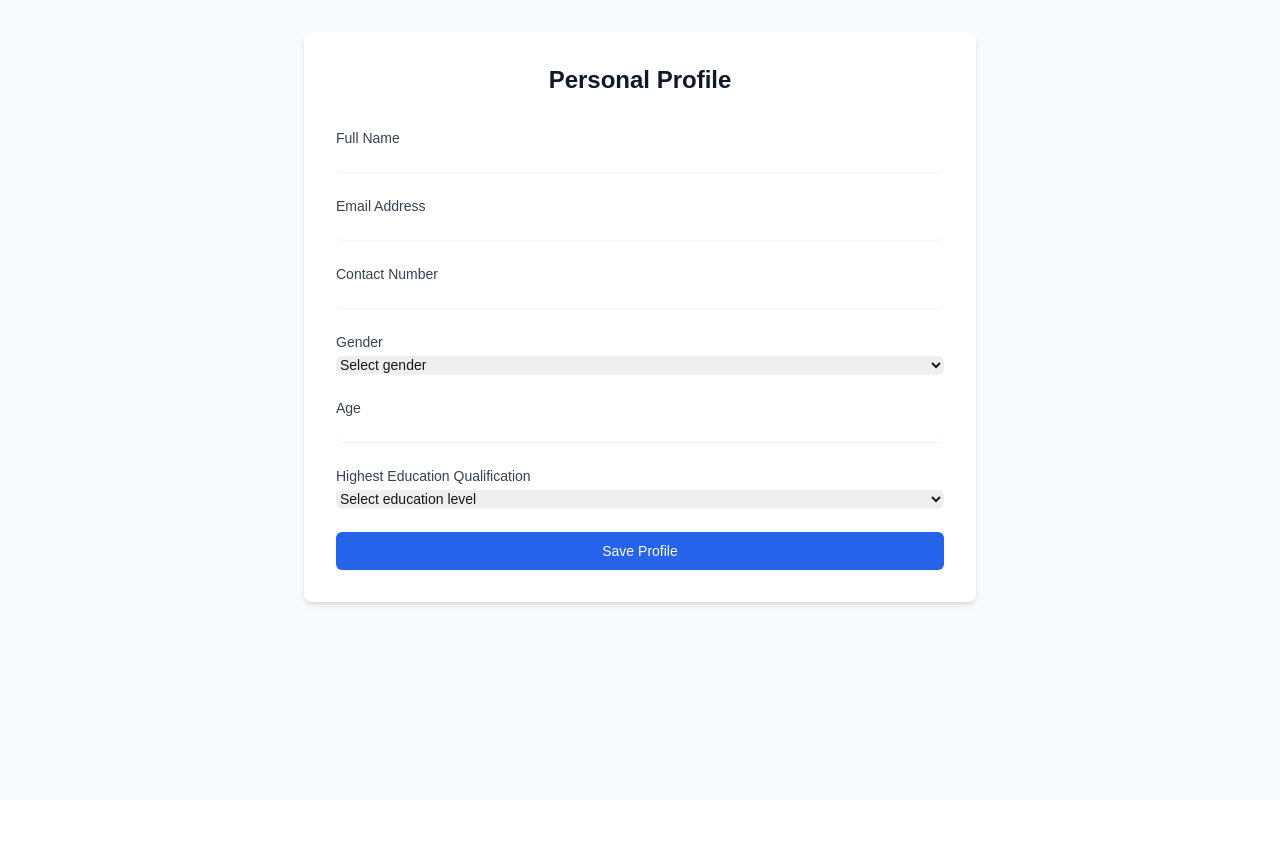
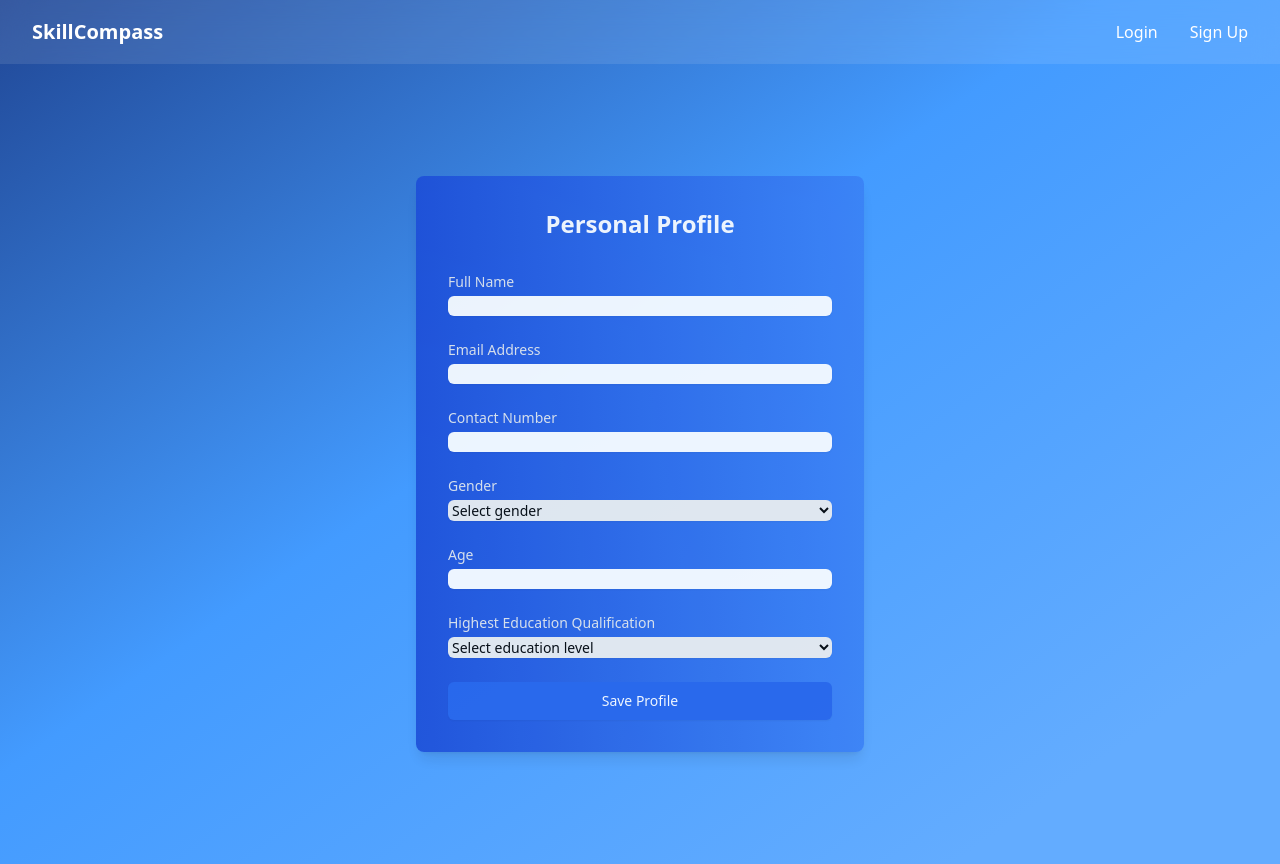
Before and after one commit to lavanyajain14/skillcompass, a Next.js app: page /pages/profile in a window 1280 px wide. Before the commit the page ends 800 px from the top, so only its background shows below. Built offline with nearby package versions, Linux system fonts and the light colour scheme.

Commit message:
feat:added backgrounf and navbar to welcome and profile page

```diff
--- a/package.json
+++ b/package.json
@@ -10,6 +10,7 @@
   },
   "dependencies": {
     "@headlessui/react": "^2.2.0",
+    "@huggingface/inference": "^3.1.5",
     "gsap": "^3.12.7",
     "lucide-react": "^0.474.0",
     "next": "15.1.6",
--- a/src/app/pages/profile/page.js
+++ b/src/app/pages/profile/page.js
@@ -1,6 +1,7 @@
 'use client';
 
-import { useState } from 'react';
+import { useState, useEffect } from 'react';
+import Link from 'next/link';
 
 export default function ProfilePage() {
   const [formData, setFormData] = useState({
@@ -14,6 +15,7 @@ export default function ProfilePage() {
 
   const [errors, setErrors] = useState({});
   const [submitStatus, setSubmitStatus] = useState('');
+  const [scrollY, setScrollY] = useState(0);
 
   const educationLevels = [
     'High School',
@@ -23,6 +25,32 @@ export default function ProfilePage() {
     'Diploma',
     'Other'
   ];
+
+  useEffect(() => {
+    const handleScroll = () => {
+      setScrollY(window.scrollY);
+    };
+
+    window.addEventListener('scroll', handleScroll);
+    return () => window.removeEventListener('scroll', handleScroll);
+  }, []);
+
+  const getGradientStyle = () => {
+    const gradientColors = [
+      { color: '#204796', position: '0%' },
+      { color: '#3271CA', position: '22%' },
+      { color: '#439BFF', position: '44%' },
+      { color: '#63ACFF', position: '87%' }
+    ];
+
+    const scrollProgress = Math.min(scrollY / 500, 1);
+    const adjustedPositions = gradientColors.map(({ color, position }) => {
+      const pos = parseFloat(position) + (scrollProgress * 10);
+      return `${color} ${pos}%`;
+    });
+
+    return `linear-gradient(145deg, ${adjustedPositions.join(', ')})`;
+  };
 
   const validateForm = () => {
     const newErrors = {};
@@ -49,8 +77,8 @@ export default function ProfilePage() {
 
     if (!formData.age.trim()) {
       newErrors.age = 'Age is required';
-    } else if (isNaN(formData.age) || parseInt(formData.age) < 0) {
-      newErrors.age = 'Invalid age';
+    } else if (isNaN(formData.age) || parseInt(formData.age) < 0 || parseInt(formData.age) > 99) {
+      newErrors.age = 'Invalid age (must be between 0 and 99)';
     }
 
     if (!formData.education) {
@@ -89,17 +117,40 @@ export default function ProfilePage() {
   };
 
   return (
-    <div className="min-h-screen bg-gray-50 py-8 px-4 sm:px-6 lg:px-8">
-      <div className="max-w-2xl mx-auto">
-        <div className="bg-white rounded-lg shadow-md p-6 sm:p-8">
-          <h2 className="text-2xl font-bold text-center text-gray-900 mb-8">
+    <div
+      className="min-h-screen bg-cover bg-center bg-fixed text-white font-sans"
+      style={{ background: getGradientStyle() }}
+    >
+      {/* Navbar with gradient */}
+      <nav className="sticky top-0 z-50 backdrop-blur-md bg-white/10 transition-all duration-300">
+        <div className="max-w-7xl mx-auto px-4 sm:px-6 lg:px-8">
+          <div className="flex justify-between items-center h-16">
+            <Link href="/" className="text-xl font-bold">
+              SkillCompass
+            </Link>
+            <div className="space-x-8">
+              <Link href="/login" className="text-white hover:text-indigo-200 transition duration-300">
+                Login
+              </Link>
+              <Link href="/signup" className="text-white hover:text-indigo-200 transition duration-300">
+                Sign Up
+              </Link>
+            </div>
+          </div>
+        </div>
+      </nav>
+
+      {/* Profile Overlay */}
+      <div className="flex items-center justify-center min-h-screen">
+        <div className="bg-gradient-to-r from-blue-700 to-blue-500 rounded-lg shadow-lg p-6 sm:p-8 max-w-md w-full opacity-90">
+          <h2 className="text-2xl font-bold text-center text-white mb-8">
             Personal Profile
           </h2>
 
           <form onSubmit={handleSubmit} className="space-y-6">
             {/* Name Field */}
             <div>
-              <label htmlFor="name" className="block text-sm font-medium text-gray-700">
+              <label htmlFor="name" className="block text-sm font-medium text-gray-200">
                 Full Name
               </label>
               <input
@@ -112,7 +163,7 @@ export default function ProfilePage() {
                   errors.name
                     ? 'border-red-300 focus:border-red-500 focus:ring-red-500'
                     : 'border-gray-300 focus:border-blue-500 focus:ring-blue-500'
-                } sm:text-sm`}
+                } sm:text-sm text-black`} // Added text-black class here
               />
               {errors.name && (
                 <p className="mt-1 text-sm text-red-600">{errors.name}</p>
@@ -121,7 +172,7 @@ export default function ProfilePage() {
 
             {/* Email Field */}
             <div>
-              <label htmlFor="email" className="block text-sm font-medium text-gray-700">
+              <label htmlFor="email" className="block text-sm font-medium text-gray-200">
                 Email Address
               </label>
               <input
@@ -134,7 +185,7 @@ export default function ProfilePage() {
                   errors.email
                     ? 'border-red-300 focus:border-red-500 focus:ring-red-500'
                     : 'border-gray-300 focus:border-blue-500 focus:ring-blue-500'
-                } sm:text-sm`}
+                } sm:text-sm text-black`} // Added text-black class here
               />
               {errors.email && (
                 <p className="mt-1 text-sm text-red-600">{errors.email}</p>
@@ -143,7 +194,7 @@ export default function ProfilePage() {
 
             {/* Contact Field */}
             <div>
-              <label htmlFor="contact" className="block text-sm font-medium text-gray-700">
+              <label htmlFor="contact" className="block text-sm font-medium text-gray-200">
                 Contact Number
               </label>
               <input
@@ -156,7 +207,7 @@ export default function ProfilePage() {
                   errors.contact
                     ? 'border-red-300 focus:border-red-500 focus:ring-red-500'
                     : 'border-gray-300 focus:border-blue-500 focus:ring-blue-500'
-                } sm:text-sm`}
+                } sm:text-sm text-black`} // Added text-black class here
               />
               {errors.contact && (
                 <p className="mt-1 text-sm text-red-600">{errors.contact}</p>
@@ -165,7 +216,7 @@ export default function ProfilePage() {
 
             {/* Gender Field */}
             <div>
-              <label htmlFor="gender" className="block text-sm font-medium text-gray-700">
+              <label htmlFor="gender" className="block text-sm font-medium text-gray-200">
                 Gender
               </label>
               <select
@@ -177,7 +228,7 @@ export default function ProfilePage() {
                   errors.gender
                     ? 'border-red-300 focus:border-red-500 focus:ring-red-500'
                     : 'border-gray-300 focus:border-blue-500 focus:ring-blue-500'
-                } sm:text-sm`}
+                } sm:text-sm text-black`} // Added text-black class here
               >
                 <option value="">Select gender</option>
                 <option value="male">Male</option>
@@ -191,20 +242,21 @@ export default function ProfilePage() {
 
             {/* Age Field */}
             <div>
-              <label htmlFor="age" className="block text-sm font-medium text-gray-700">
+              <label htmlFor="age" className="block text-sm font-medium text-gray-200">
                 Age
               </label>
               <input
-                type="number"
+                type="text" // Keep as text to allow free input
                 id="age"
                 name="age"
                 value={formData.age}
                 onChange={handleChange}
+                maxLength={2} // Restrict to 2 digits
                 className={`mt-1 block w-full rounded-md shadow-sm ${
                   errors.age
                     ? 'border-red-300 focus:border-red-500 focus:ring-red-500'
                     : 'border-gray-300 focus:border-blue-500 focus:ring-blue-500'
-                } sm:text-sm`}
+                } sm:text-sm text-black`} // Added text-black class here
               />
               {errors.age && (
                 <p className="mt-1 text-sm text-red-600">{errors.age}</p>
@@ -213,7 +265,7 @@ export default function ProfilePage() {
 
             {/* Education Field */}
             <div>
-              <label htmlFor="education" className="block text-sm font-medium text-gray-700">
+              <label htmlFor="education" className="block text-sm font-medium text-gray-200">
                 Highest Education Qualification
               </label>
               <select
@@ -225,7 +277,7 @@ export default function ProfilePage() {
                   errors.education
                     ? 'border-red-300 focus:border-red-500 focus:ring-red-500'
                     : 'border-gray-300 focus:border-blue-500 focus:ring-blue-500'
-                } sm:text-sm`}
+                } sm:text-sm text-black`} // Added text-black class here
               >
                 <option value="">Select education level</option>
                 {educationLevels.map((level) => (
--- a/src/app/pages/welcome/page.js
+++ b/src/app/pages/welcome/page.js
@@ -1,5 +1,5 @@
 'use client';
-import React from 'react';
+import React, { useEffect, useState } from 'react';
 import Link from 'next/link';
 
 const features = [
@@ -12,8 +12,8 @@ const features = [
     description: "Discover and develop the skills that will take you where you want to go."
   },
   {
-    title: "Professional Network",
-    description: "Connect with mentors and peers who can help guide your journey."
+    title: "Portfolio based project",
+    description: "Discover project ideas based on your current skills and receive suggestions for new skills to enhance your expertise."
   },
   {
     title: "Track Your Progress",
@@ -48,57 +48,91 @@ const aboutCards = [
 ];
 
 const Welcome = () => {
-  const allCards = [...aboutCards, ...aboutCards]; // Duplicate cards for continuous scroll
+  const [scrollY, setScrollY] = useState(0);
+  const allCards = [...aboutCards, ...aboutCards];
+
+  useEffect(() => {
+    const handleScroll = () => {
+      setScrollY(window.scrollY);
+    };
+
+    window.addEventListener('scroll', handleScroll);
+    return () => window.removeEventListener('scroll', handleScroll);
+  }, []);
+
+  const getGradientStyle = () => {
+    const gradientColors = [
+      { color: '#204796', position: '0%' },
+      { color: '#3271CA', position: '22%' },
+      { color: '#439BFF', position: '44%' },
+      { color: '#63ACFF', position: '87%' }
+    ];
+
+    const scrollProgress = Math.min(scrollY / 500, 1);
+    const adjustedPositions = gradientColors.map(({ color, position }) => {
+      const pos = parseFloat(position) + (scrollProgress * 10);
+      return `${color} ${pos}%`;
+    });
+
+    return `linear-gradient(145deg, ${adjustedPositions.join(', ')})`;
+  };
 
   return (
-    <div className="bg-gradient-to-br from-[#1a365d] to-[#1e40af] min-h-screen bg-cover bg-center bg-fixed text-white font-sans">
-      {/* Navbar */}
-      <nav className="flex justify-between items-center p-4 bg-white/10 backdrop-blur-md shadow-md">
+    <div
+      className="min-h-screen bg-cover bg-center bg-fixed text-white font-sans"
+      style={{ background: getGradientStyle() }}
+    >
+      {/* Navbar with gradient */}
+      <nav className="sticky top-0 z-50 backdrop-blur-md bg-white/10 transition-all duration-300">
+        <div className="max-w-7xl mx-auto px-4 sm:px-6 lg:px-8">
+          <div className="flex justify-between items-center h-16">
             <Link href="/" className="text-xl font-bold">
               SkillCompass
             </Link>
             <div className="space-x-8">
-          <Link href="/login" className="text-white hover:text-indigo-300 transition duration-300">
+              <Link href="/login" className="text-white hover:text-indigo-200 transition duration-300">
                 Login
               </Link>
-          <Link href="/signup" className="text-white hover:text-indigo-300 transition duration-300">
+              <Link href="/signup" className="text-white hover:text-indigo-200 transition duration-300">
                 Sign Up
               </Link>
+            </div>
+          </div>
         </div>
       </nav>
 
       {/* Hero Section */}
       <section className="text-center py-24 px-6">
-        <h1 className="text-4xl font-bold mb-4 text-white">Navigate Your Professional Journey</h1>
-        <p className="text-lg text-gray-300 mb-8 max-w-2xl mx-auto">
+        <h1 className="text-4xl font-bold mb-4">Navigate Your Professional Journey</h1>
+        <p className="text-lg text-gray-200 mb-8 max-w-2xl mx-auto">
           Join SkillCompass to chart your course, develop your skills, and reach your career destination with confidence.
         </p>
-        <div className="flex justify-center gap-4">
         <Link
           href="/signup"
-            className="px-6 py-3 bg-white text-indigo-700 rounded-lg font-semibold transition-transform transform hover:-translate-y-0.5"
+          className="px-6 py-3 bg-white text-blue-700 rounded-lg font-semibold hover:-translate-y-0.5 transition-transform inline-block"
         >
           Get Started
         </Link>
-        </div>
       </section>
 
-      {/* Features Section */}
-      <section className="py-24 px-6 grid grid-cols-1 sm:grid-cols-2 md:grid-cols-4 gap-6 max-w-screen-xl mx-auto">
+      {/* Features Grid */}
+      <section className="py-24 px-6">
+        <div className="max-w-7xl mx-auto grid grid-cols-1 sm:grid-cols-2 lg:grid-cols-4 gap-6">
           {features.map((feature, index) => (
             <div
               key={index}
               className="bg-white/10 backdrop-blur-lg rounded-lg p-6 hover:-translate-y-1 transition-all duration-300"
             >
-            <h3 className="text-xl font-semibold text-white mb-2">{feature.title}</h3>
-            <p className="text-gray-300">{feature.description}</p>
+              <h3 className="text-xl font-semibold mb-2">{feature.title}</h3>
+              <p className="text-gray-200">{feature.description}</p>
             </div>
           ))}
+        </div>
       </section>
 
-      {/* About Us Section */}
+      {/* About Section with Sliding Cards */}
       <section className="py-24 px-6 text-center">
-        <h2 className="text-3xl font-bold mb-12 text-white">About SkillCompass</h2>
+        <h2 className="text-3xl font-bold mb-12">About SkillCompass</h2>
         <div className="relative overflow-hidden w-full max-w-screen-xl mx-auto">
           <div className="flex gap-6 animate-[slide_40s_linear_infinite] hover:pause">
             {allCards.map((card, index) => (
@@ -106,14 +140,14 @@ const Welcome = () => {
                 key={index}
                 className="flex-none w-80 bg-white/10 backdrop-blur-lg p-6 rounded-lg hover:bg-white/20 transition-all"
               >
-                <h3 className="text-xl font-semibold text-white mb-4">{card.title}</h3>
+                <h3 className="text-xl font-semibold mb-4">{card.title}</h3>
                 {card.stat ? (
                   <>
-                    <div className="text-4xl text-indigo-300 font-bold mb-4">{card.stat}</div>
-                    <p className="text-gray-300">{card.description}</p>
+                    <div className="text-4xl text-blue-200 font-bold mb-4">{card.stat}</div>
+                    <p className="text-gray-200">{card.description}</p>
                   </>
                 ) : (
-                  <p className="text-gray-300">{card.description}</p>
+                  <p className="text-gray-200">{card.description}</p>
                 )}
               </div>
             ))}
@@ -122,24 +156,15 @@ const Welcome = () => {
       </section>
 
       {/* Footer */}
-      <footer className="bg-white/20 backdrop-blur-lg text-gray-300 py-6">
-        <p className="text-center">&copy; 2025 SkillCompass. All rights reserved.</p>
+      <footer className="bg-white/10 backdrop-blur-lg py-6">
+        <p className="text-center text-gray-200">&copy; 2025 SkillCompass. All rights reserved.</p>
       </footer>
 
       <style jsx>{`
         @keyframes slide {
-          0% {
-            transform: translateX(0);
+          0% { transform: translateX(0); }
+          100% { transform: translateX(-50%); }
         }
-          100% {
-            transform: translateX(-50%);
-          }
-        }
-
-        .animate-slide {
-          animation: slide 40s linear infinite;
-        }
-
         .hover\\:pause:hover {
           animation-play-state: paused;
         }
```
Also changed, not shown: 1 other file (tests, documents, lock files or other folders). Lines whose indentation alone changed are shown as unchanged.
